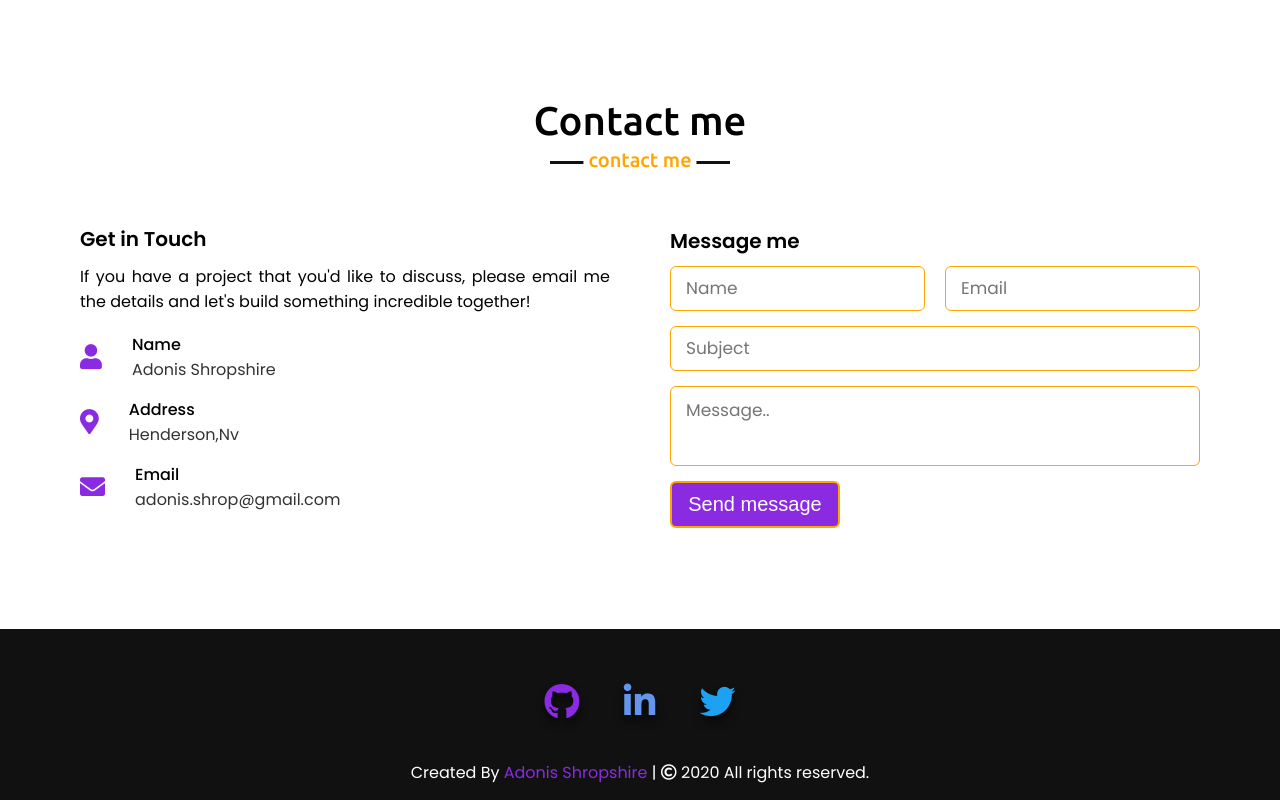
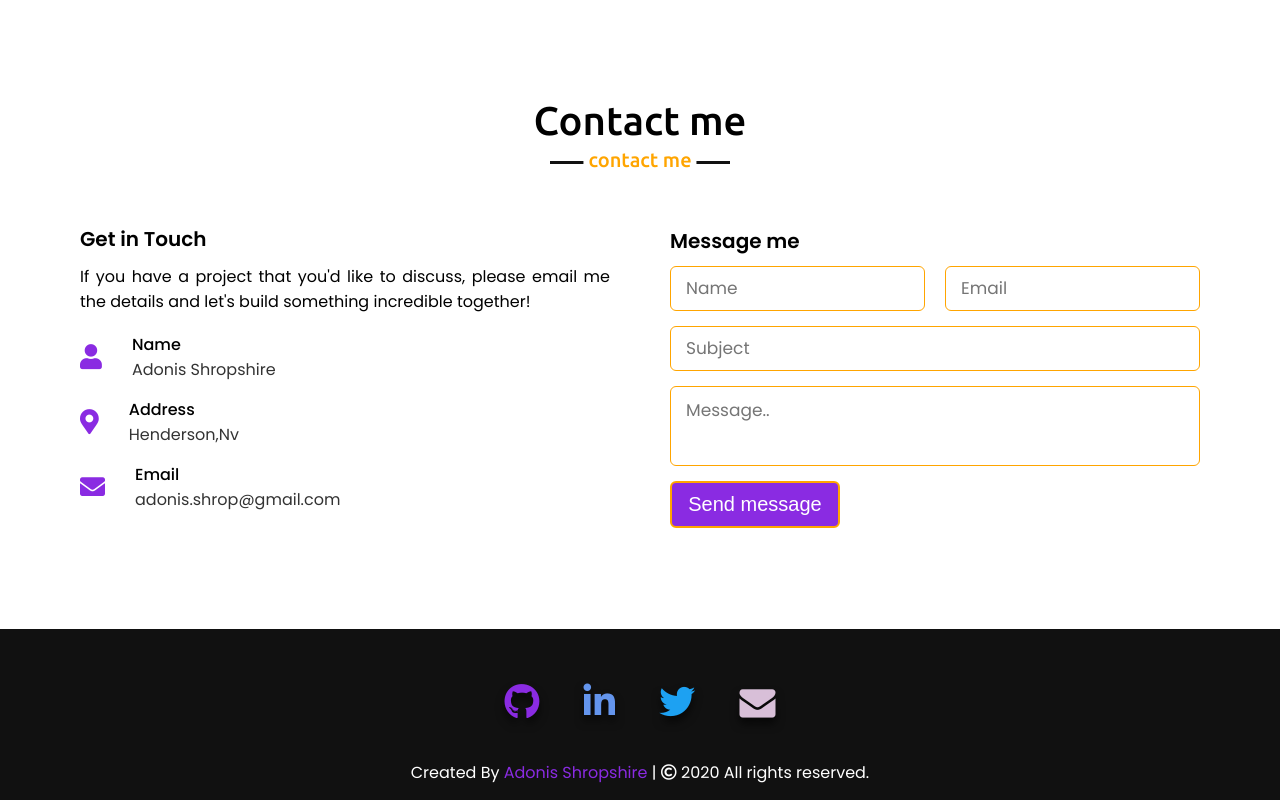
Before and after one commit to adonis1101/Portfolio-2-responsive, a plain HTML site: page index.html in a window 1280 px wide. Shown: the part 3471-4271 px from the top of the page. Drawn offline with nearby package versions, Linux system fonts and the light colour scheme.

Commit message:
email operational and email logo add

```diff
--- a/index.html
+++ b/index.html
@@ -231,10 +231,10 @@
                 </div>
                 <div class="column right">
                     <div class="text">Message me</div>
-                    <form action="https://formspree.io/f/meqpbayz" method="POST">
+                    <form action="https://formspree.io/f/meqpwyde" method="POST">
                         <div class="fields">
                             <div class="field name">
-                                <input type="text" placeholder="Name" required>
+                                <input type="text" name= "name" placeholder="Name" required>
                             </div>
                             <div class="field email">
                                 <input type="email" placeholder="Email" required>
@@ -257,14 +257,15 @@
 
     <!-- footer section start -->
     <footer>
-        <section class="top-bar">
+        <div class="top-bar">
             <div class="wrapper">
                 <a target="_blank" href="https://github.com/adonis1101"><i class="fa fa-3x fa-github"></i></a>
                 <a target="_blank" href="https://www.linkedin.com/in/adonis-shropshire-745a0464/"><i
                         class="fa fa-3x fa-linkedin"></i></a>
                 <a target="_blank" href="https://twitter.com/eyesofadon"><i class="fa fa-3x fa-twitter"></i></a>
+                <a target="_blank" href="mailto:adonis.shrop@gmail.com"><i class="fa fa-3x fa-envelope"></i></a>
             </div>
-        </section>
+        </div>
         <span>Created By <a href="">Adonis Shropshire</a> | <span class="far fa-copyright"></span> 2020 All rights
             reserved.</span>
 
--- a/style.css
+++ b/style.css
@@ -644,6 +644,11 @@ footer span a:hover {
   font-size: 0.75em;
   }
 
+  .wrapper a:nth-child(4) {
+    color:thistle;
+    font-size: 0.75em;
+  }
+
   .wrapper i:hover {
   margin-top: -2px;
   text-shadow: 0px 5px 5px plum;
```
